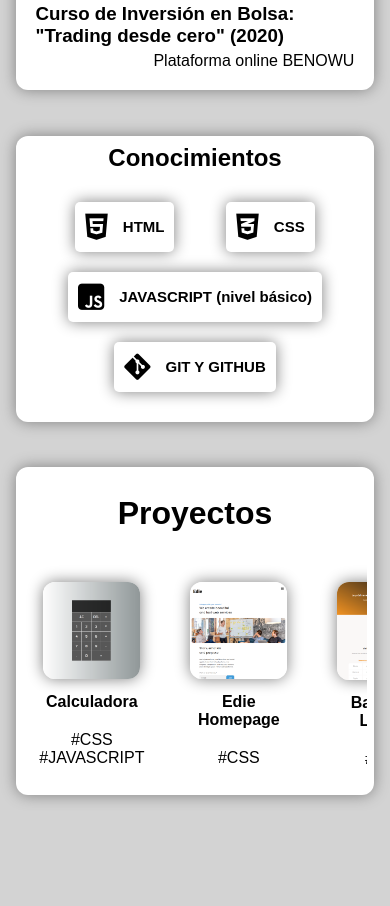
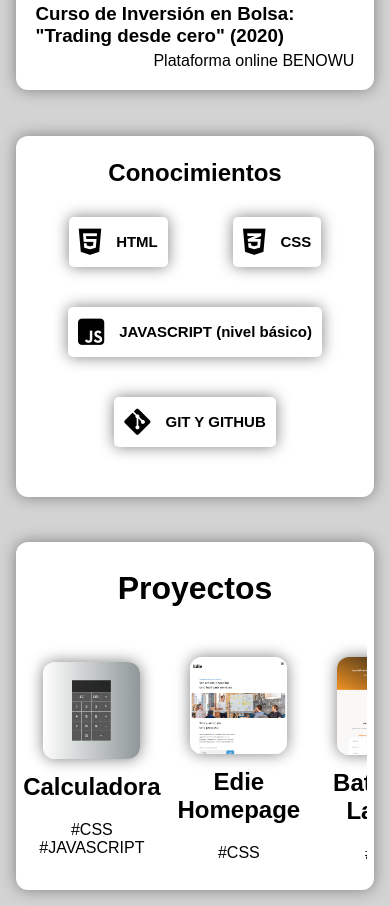
Before and after one commit to MiguelMoreno0408/Portafolio, a plain HTML site: page index.html in a window 390 px wide. Shown: the part 1474-2380 px from the top of the page. Before the commit the page ends 2285 px from the top, so only its background shows below. Drawn offline with Linux system fonts and the light colour scheme; a web font is replaced by a local one.

Commit message:
last changes and all media queries

```diff
--- a/styles.scss
+++ b/styles.scss
@@ -418,7 +418,9 @@ body{
                         background-color: white;
                         width: 100%;
 
-
+                        h2{
+                            margin-top: 15px;
+                        }
                         .container-skills{
                             margin-top: 10px;
                             display: flex;
@@ -429,6 +431,7 @@ body{
                                 display: flex;
                                 align-items: center;
                                 margin-top: 20px;
+                                margin: 20px;
                                 font-size: 15px;
                                 font-weight: bold;
                                 padding: 10px;
@@ -845,7 +848,7 @@ body{
 
                                 h3{
                                     margin-top: 10px;
-                                    font-size: 1rem;
+                                    font-size: 1.5rem;
                                     text-align: center;
                                 }
 
```
Also changed, not shown: styles.css, 1 other file.
